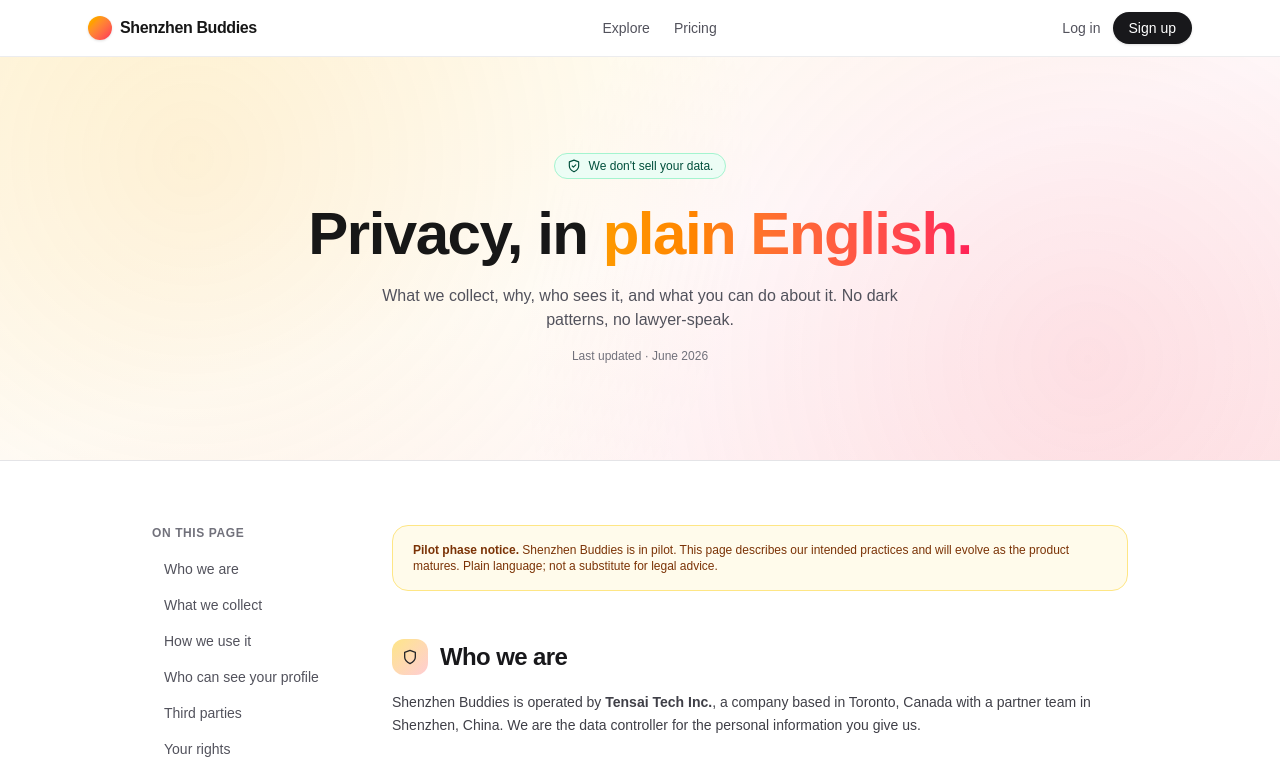
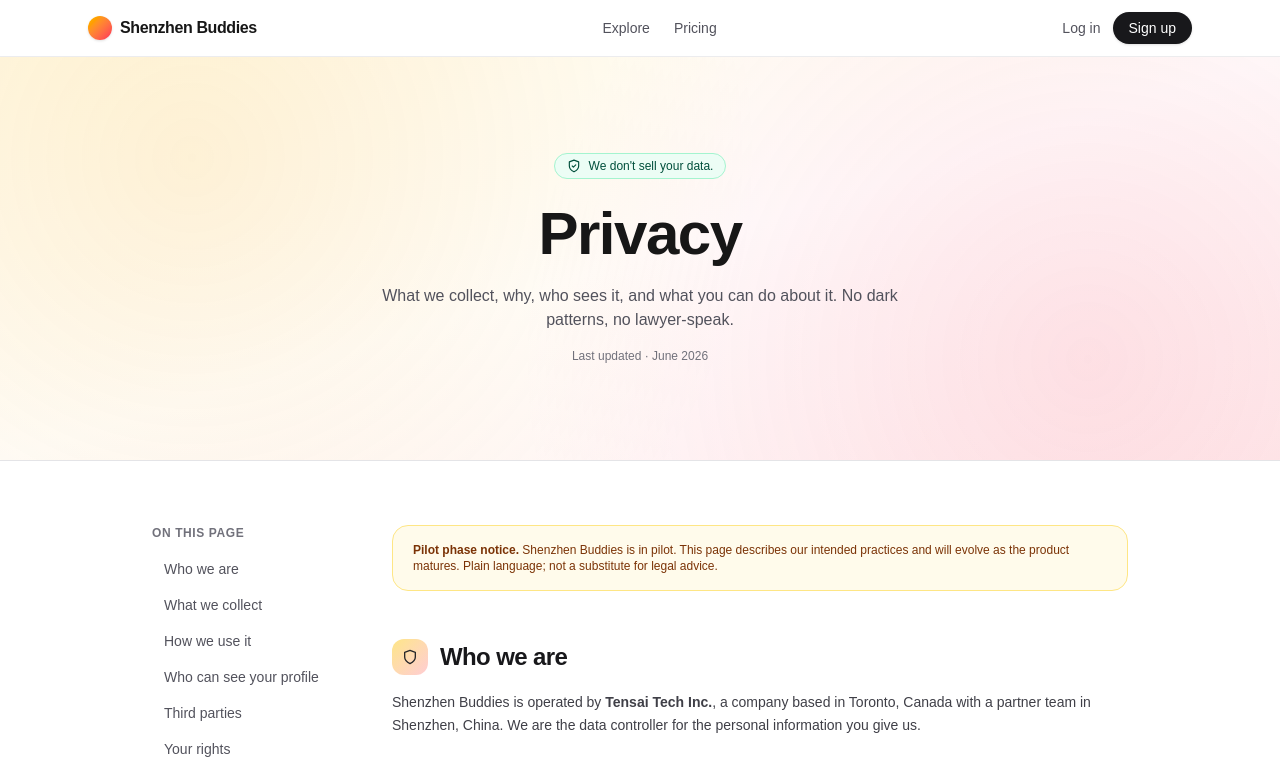
Before and after one commit to tinaba96/Shenzhen-Buddies, a Next.js app: page /privacy in a window 1280 px wide. Shown: the top 777 px of the page. Built offline with nearby package versions, Linux system fonts and the light colour scheme; no server answers.

Commit message:
Simplify privacy page heading to "Privacy"
Drops the "in plain English" tagline from the heading and the leftover
"clearly, with no dark patterns" from the meta description.

Co-Authored-By: Claude Opus 4.8 (1M context) <noreply@anthropic.com>

```diff
--- a/src/app/privacy/page.tsx
+++ b/src/app/privacy/page.tsx
@@ -3,8 +3,7 @@ import type { Metadata } from 'next'
 
 export const metadata: Metadata = {
   title: 'Privacy — Shenzhen Buddies',
-  description:
-    'How Shenzhen Buddies handles your data — clearly, with no dark patterns.',
+  description: 'How Shenzhen Buddies handles your data.',
 }
 
 const LAST_UPDATED = 'June 2026'
@@ -45,10 +44,7 @@ export default function PrivacyPage() {
             We don&apos;t sell your data.
           </span>
           <h1 className="mt-6 text-balance text-5xl font-semibold tracking-tight sm:text-6xl">
-            Privacy, in{' '}
-            <span className="bg-gradient-to-r from-amber-500 to-rose-500 bg-clip-text text-transparent">
-              plain English.
-            </span>
+            Privacy
           </h1>
           <p className="mx-auto mt-5 max-w-xl text-base text-zinc-600 dark:text-zinc-400">
             What we collect, why, who sees it, and what you can do about it.
```
